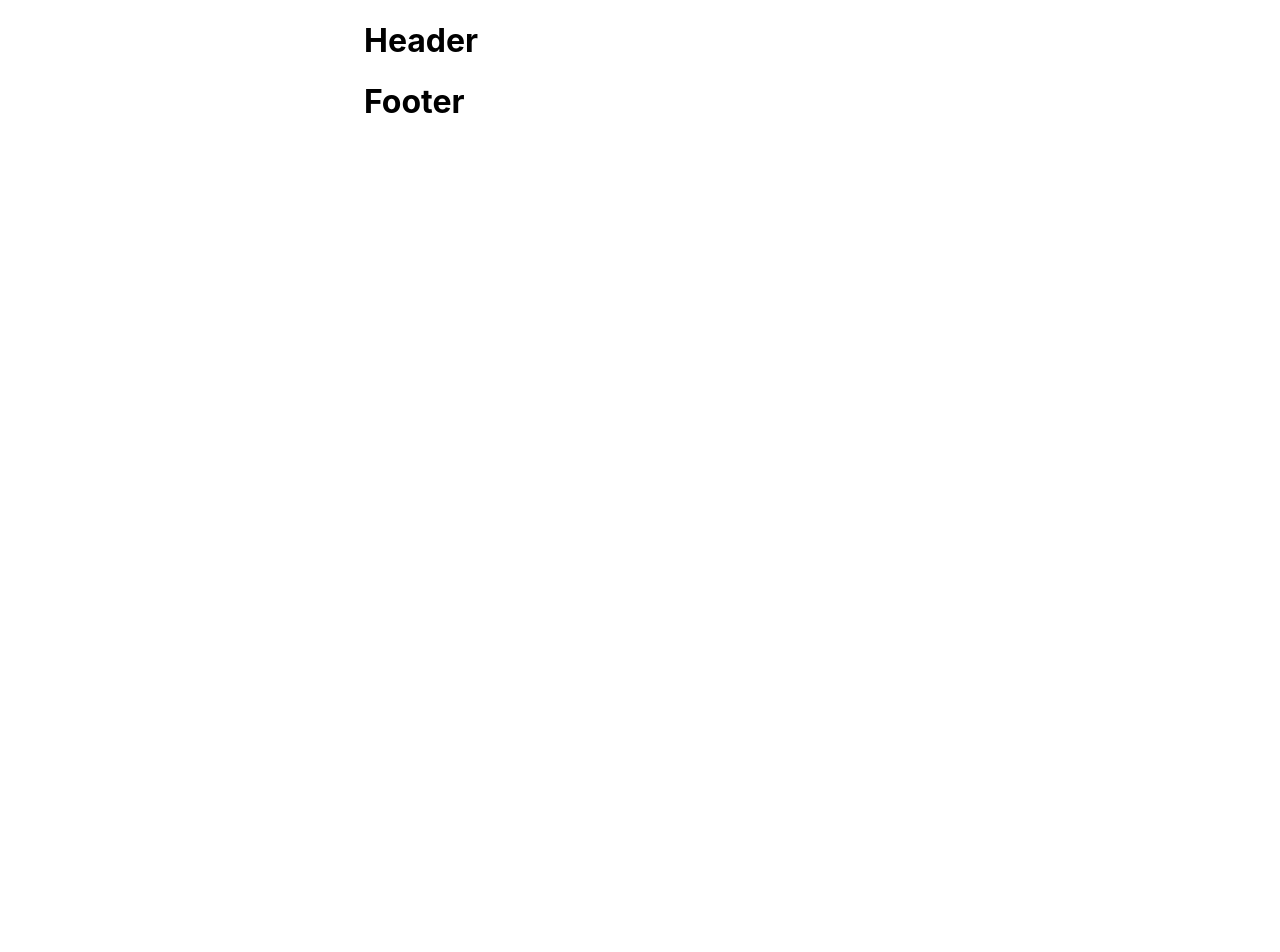
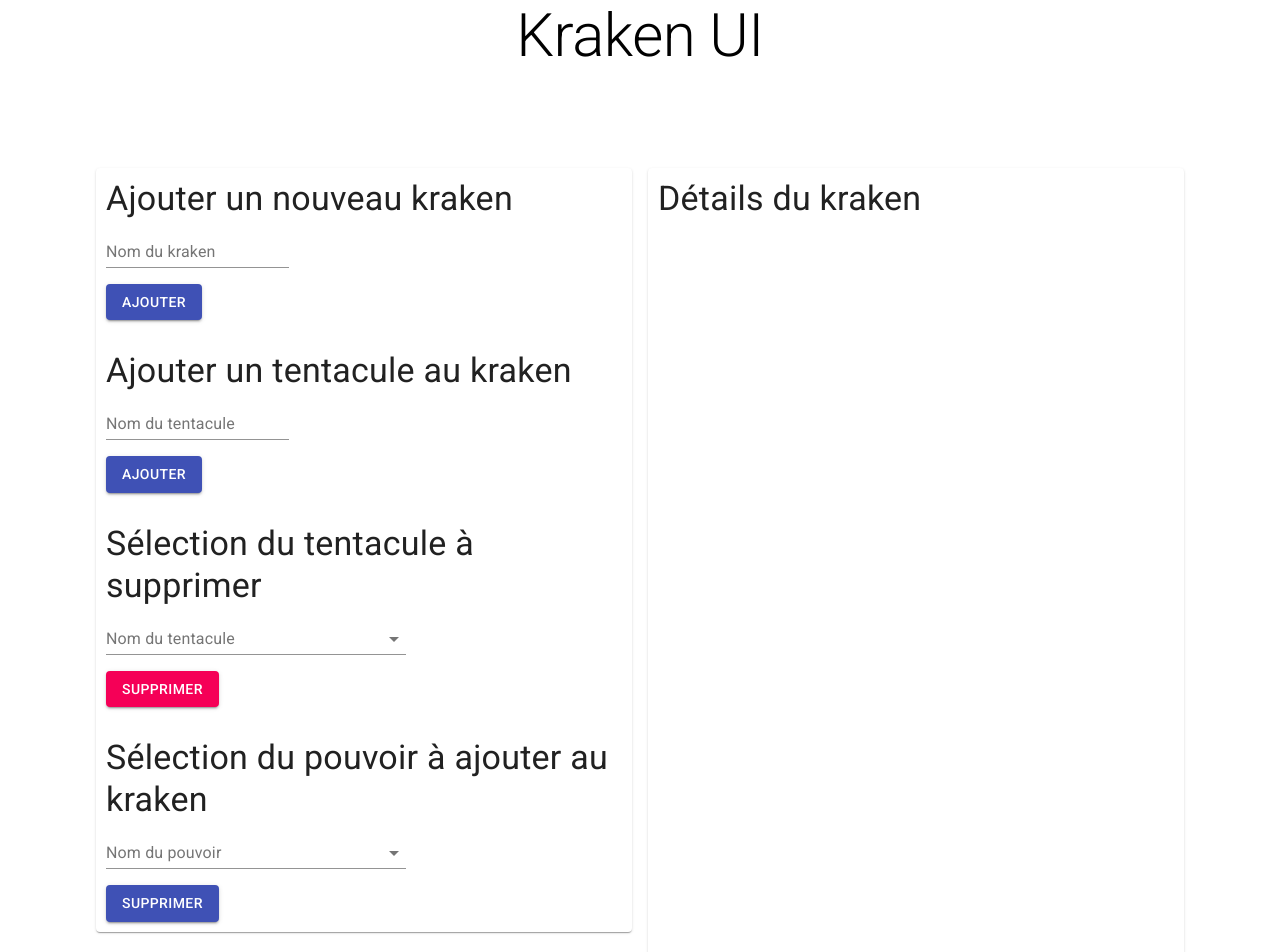
Before and after one commit to Miangaly32/kraken-ui, a React (Create React App) app: page / in a window 1280 px wide. Shown: the top 952 px of the page. Before the commit the page ends 800 px from the top, so only its background shows below. Built offline with nearby package versions, Linux system fonts and the light colour scheme.

Commit message:
Display all components

```diff
--- a/src/App.js
+++ b/src/App.js
@@ -1,16 +1,42 @@
 import React from 'react';
-import Container from '@material-ui/core/Container';
-import { Header, Footer } from './components';
+import { Grid, Paper } from '@material-ui/core';
+import { Header, Footer, KrakenCreate, KrakenDetails, TentacleAdd, TentacleRemove, PowerAdd } from './components';
 //import './App.css';
 
 function App() {
   return (
-    <div className="App">
-      <Container maxWidth="sm">
-        <Header />
-        <Footer />
-      </Container>
-    </div>
+    <Grid
+      container
+      spacing={50}
+      justify="center"
+      alignItems="center"
+      direction="column"
+    >
+      <Header />
+      <Grid
+        container
+        style={{ minHeight: '100vh', padding: '6em' }}
+        spacing={2}
+      >
+        <Grid
+          item
+          xs={6}
+        >
+          <Paper >
+            <KrakenCreate />
+            <TentacleAdd />
+            <TentacleRemove />
+            <PowerAdd />
+          </Paper>
+        </Grid>
+
+        <Grid item xs={6}>
+          <KrakenDetails />
+        </Grid>
+
+      </Grid>
+      <Footer />
+    </Grid >
   );
 }
 
--- a/src/components/index.js
+++ b/src/components/index.js
@@ -1,2 +1,7 @@
 export { default as Header } from './template/Header';
 export { default as Footer } from './template/Footer';
+export { default as KrakenCreate } from './kraken/KrakenCreate';
+export { default as KrakenDetails } from './kraken/KrakenDetails';
+export { default as TentacleAdd } from './tentacle/TentacleAdd';
+export { default as TentacleRemove } from './tentacle/TentacleRemove';
+export { default as PowerAdd } from './power/PowerAdd';
--- a/src/components/kraken/KrakenCreate.js
+++ b/src/components/kraken/KrakenCreate.js
@@ -0,0 +1,27 @@
+import React from 'react';
+import { Typography, Button, FormControl, Grid, InputLabel, Input } from '@material-ui/core';
+
+const KrakenCreate = () => {
+    return (
+        <div style={{ padding: 10, marginBottom: 10 }}>
+            <Typography variant="h4" component="h2">
+                Ajouter un nouveau kraken
+                </Typography>
+            <FormControl>
+                <InputLabel htmlFor="name">Nom du kraken</InputLabel>
+                <Input id="name" />
+                <Grid item style={{ marginTop: 16 }}>
+                    <Button
+                        type="button"
+                        variant="contained"
+                        color="primary"
+                    >
+                        Ajouter
+                  </Button>
+                </Grid>
+            </FormControl>
+        </div>
+    )
+}
+
+export default KrakenCreate;
--- a/src/components/kraken/KrakenDetails.js
+++ b/src/components/kraken/KrakenDetails.js
@@ -0,0 +1,15 @@
+import React from 'react';
+import { Typography, Paper } from '@material-ui/core';
+
+const krakenDetails = () => {
+    return (
+        <Paper style={{ padding: 10, minHeight: '100vh' }}>
+            <Typography variant="h4" component="h2">
+                Détails du kraken
+                </Typography>
+
+        </Paper>
+    )
+}
+
+export default krakenDetails;
--- a/src/components/power/PowerAdd.js
+++ b/src/components/power/PowerAdd.js
@@ -0,0 +1,35 @@
+import React from 'react';
+import { Typography, Select, FormControl, MenuItem, InputLabel, Grid, Button } from '@material-ui/core';
+
+const PowerAdd = () => {
+    return (
+        <div style={{ padding: 10, marginBottom: 10 }}>
+            <Typography variant="h4" component="h2">
+                Sélection du pouvoir à ajouter au kraken
+            </Typography>
+
+            <FormControl style={{ minWidth: 300 }}>
+                <InputLabel id="demo-simple-select-label">Nom du pouvoir</InputLabel>
+                <Select
+                    labelId="demo-simple-select-label"
+                    id="demo-simple-select"
+                >
+                    <MenuItem value={10}>Ten</MenuItem>
+                    <MenuItem value={20}>Twenty</MenuItem>
+                    <MenuItem value={30}>Thirty</MenuItem>
+                </Select>
+                <Grid item style={{ marginTop: 16 }}>
+                    <Button
+                        type="button"
+                        variant="contained"
+                        color="primary"
+                    >
+                        Supprimer
+              </Button>
+                </Grid>
+            </FormControl>
+        </div>
+    )
+}
+
+export default PowerAdd;
--- a/src/components/template/Footer.js
+++ b/src/components/template/Footer.js
@@ -1,8 +1,23 @@
 import React from 'react';
+import { makeStyles } from '@material-ui/core/styles';
+import { Typography, AppBar, Toolbar } from '@material-ui/core';
+
+const menuStyle = makeStyles({
+    root: {
+        justifyContent: "space-evenly"
+    }
+});
 
 const footer = () => {
+    const menuClasses = menuStyle();
     return (
-        <h1>Footer</h1>
+        <AppBar position="static" color="default">
+            <Toolbar className={menuClasses.root}>
+                <Typography variant="body1" color="inherit">
+                    © 2021 Kraken UI
+              </Typography>
+            </Toolbar>
+        </AppBar>
     )
 }
 
--- a/src/components/template/Header.js
+++ b/src/components/template/Header.js
@@ -1,8 +1,11 @@
 import React from 'react';
+import { Typography } from '@material-ui/core';
 
 const header = () => {
     return (
-        <h1>Header</h1>
+        <Typography variant="h2" component="h1">
+            Kraken UI
+        </Typography>
     )
 }
 
--- a/src/components/tentacle/TentacleAdd.js
+++ b/src/components/tentacle/TentacleAdd.js
@@ -0,0 +1,27 @@
+import React from 'react';
+import { Typography, Button, FormControl, Grid, InputLabel, Input } from '@material-ui/core';
+
+const TentacleAdd = () => {
+    return (
+        <div style={{ padding: 10, marginBottom: 10 }}>
+            <Typography variant="h4" component="h2">
+                Ajouter un tentacule au kraken
+            </Typography>
+            <FormControl>
+                <InputLabel htmlFor="name">Nom du tentacule</InputLabel>
+                <Input id="name" />
+                <Grid item style={{ marginTop: 16 }}>
+                    <Button
+                        type="button"
+                        variant="contained"
+                        color="primary"
+                    >
+                        Ajouter
+              </Button>
+                </Grid>
+            </FormControl>
+        </div>
+    )
+}
+
+export default TentacleAdd;
--- a/src/components/tentacle/TentacleRemove.js
+++ b/src/components/tentacle/TentacleRemove.js
@@ -0,0 +1,35 @@
+import React from 'react';
+import { Typography, Select, FormControl, MenuItem, InputLabel, Grid, Button } from '@material-ui/core';
+
+const TentacleRemove = () => {
+    return (
+        <div style={{ padding: 10, marginBottom: 10 }}>
+            <Typography variant="h4" component="h2">
+                Sélection du tentacule à supprimer
+            </Typography>
+
+            <FormControl style={{ minWidth: 300 }}>
+                <InputLabel id="demo-simple-select-label">Nom du tentacule</InputLabel>
+                <Select
+                    labelId="demo-simple-select-label"
+                    id="demo-simple-select"
+                >
+                    <MenuItem value={10}>Ten</MenuItem>
+                    <MenuItem value={20}>Twenty</MenuItem>
+                    <MenuItem value={30}>Thirty</MenuItem>
+                </Select>
+                <Grid item style={{ marginTop: 16 }}>
+                    <Button
+                        type="button"
+                        variant="contained"
+                        color="secondary"
+                    >
+                        Supprimer
+              </Button>
+                </Grid>
+            </FormControl>
+        </div>
+    )
+}
+
+export default TentacleRemove;
```
